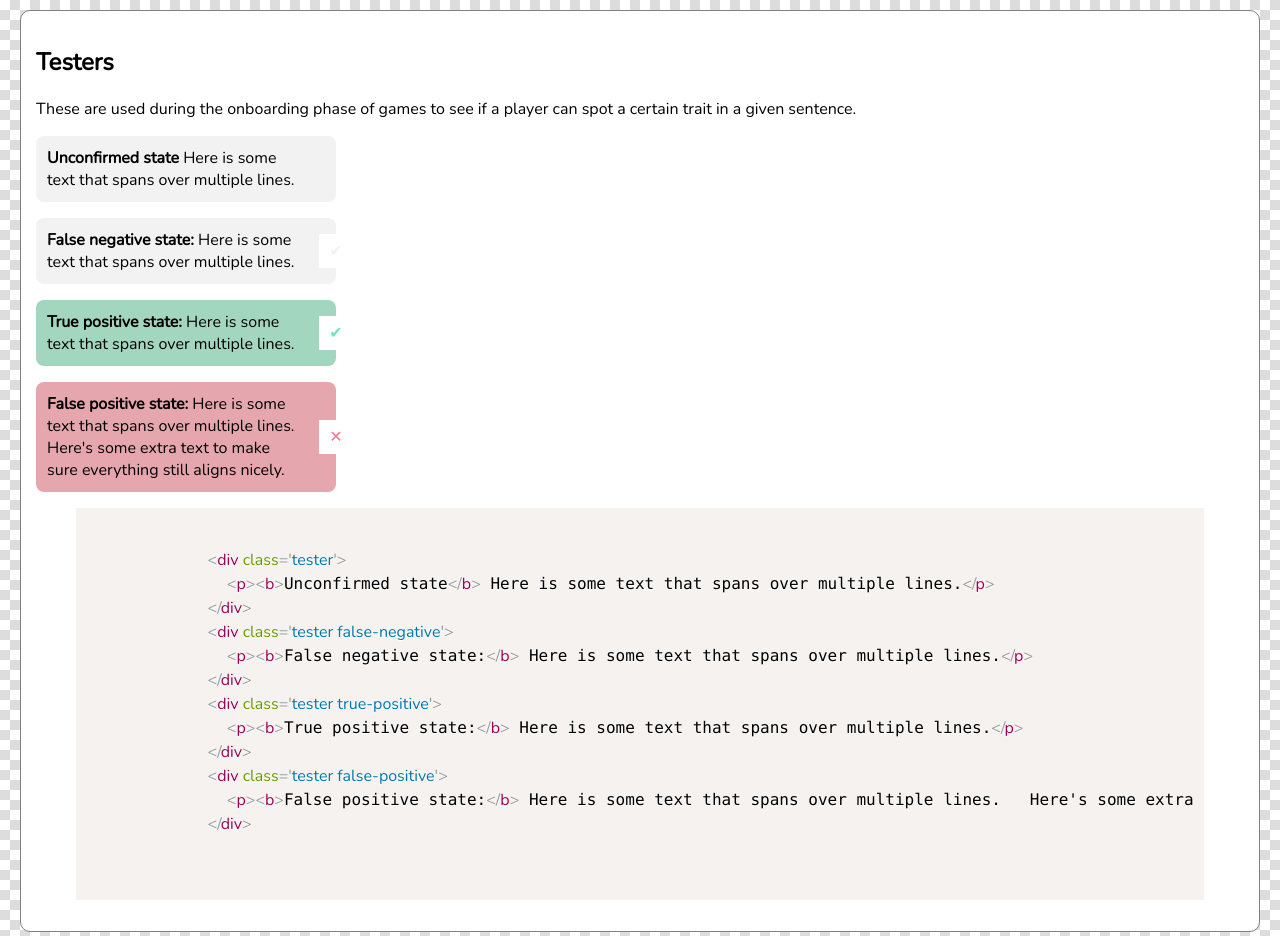
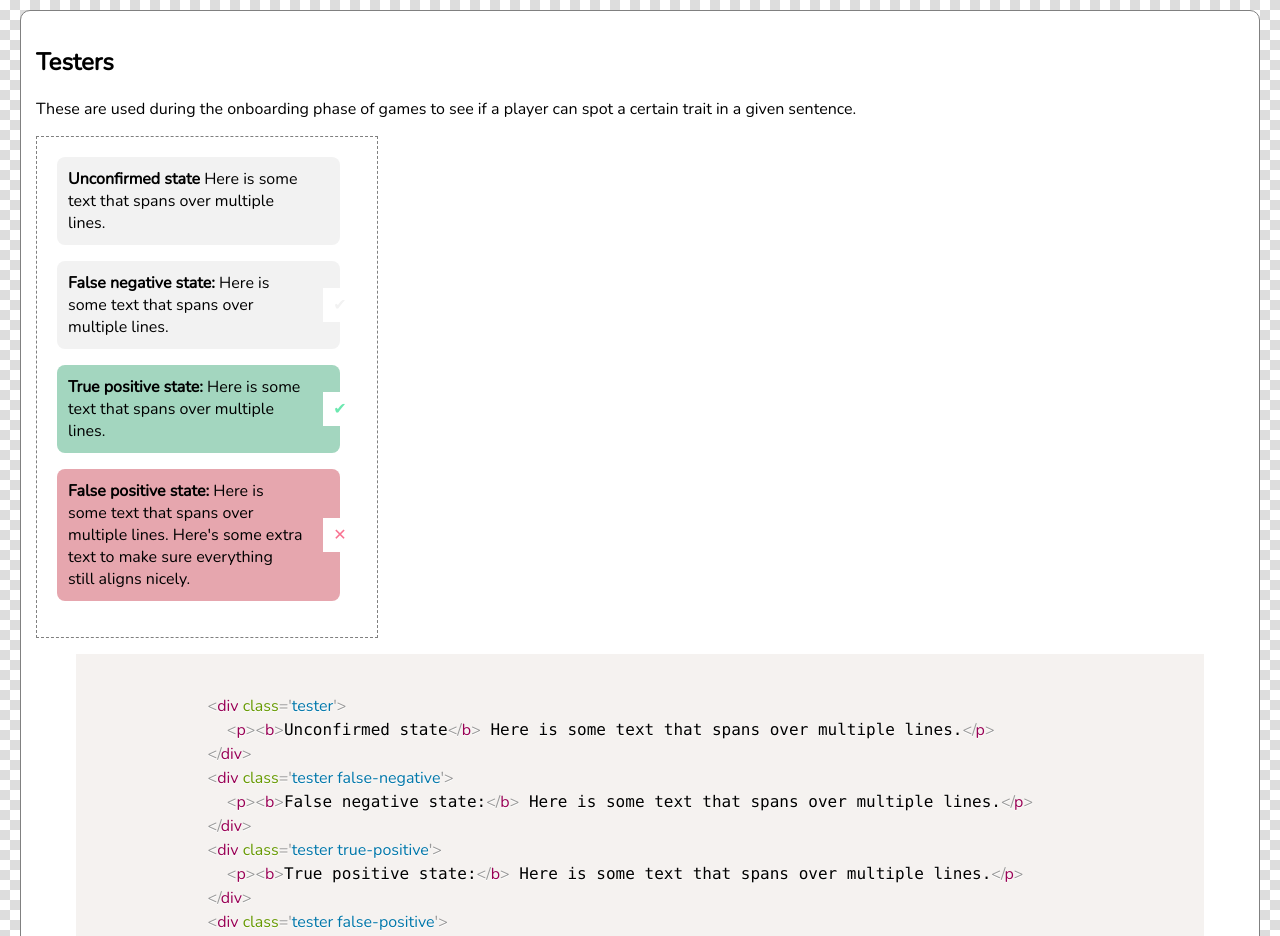
Before and after one commit to chrism-qmul/dali-component-toolkit, a plain HTML site: page index.html in a window 1280 px wide. Shown: the part 3440-4376 px from the top of the page. Drawn offline with nearby package versions, Linux system fonts and the light colour scheme.

Commit message:
fixed tester component

```diff
--- a/components.less
+++ b/components.less
@@ -237,6 +237,7 @@ label.checkbox {
 	background:#f2f2f2;
 	border-radius:8px;
 	padding:11px;
+	margin-right:17px;
 	margin-bottom:1em;
 	position:relative;
 
--- a/index.html
+++ b/index.html
@@ -180,7 +180,7 @@ section {
     <section>
       <h2>Testers</h2>
       <p>These are used during the onboarding phase of games to see if a player can spot a certain trait in a given sentence.</p>
-      <div style='width:300px;'>
+      <div style='width:300px;border:1px dashed grey;padding:20px;'>
       <div class='tester'>
         <p><b>Unconfirmed state</b> Here is some text that spans over multiple lines.</p>
       </div>
```
